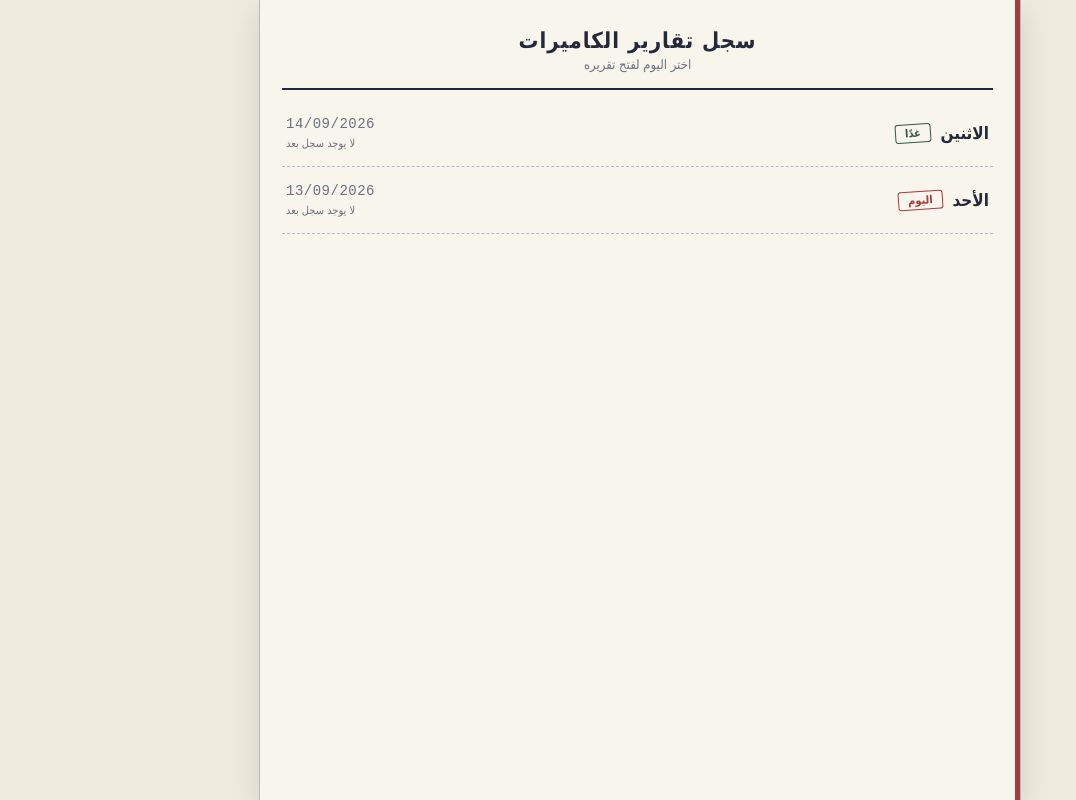
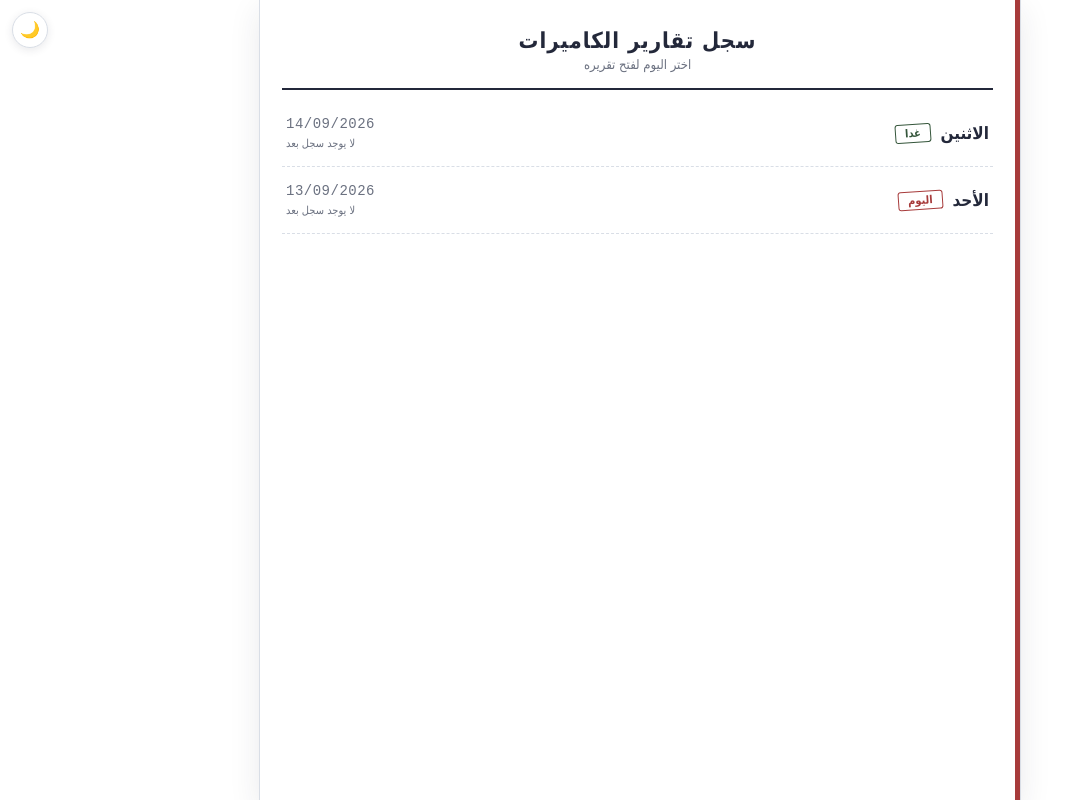
Before and after one commit to mohamedhasabalnaby0-stack/report, a plain HTML site: page index.html in a window 1280 px wide. Shown: the whole page, without its empty margins (0-1076 px from the left). Drawn offline with Linux system fonts and the light colour scheme.

Commit message:
Update index.html

```diff
--- a/index.html
+++ b/index.html
@@ -2,27 +2,59 @@
 <html lang="ar" dir="rtl">
 <head>
 <meta charset="UTF-8">
+<script>
+(function(){
+  try{
+    var t = localStorage.getItem("crt_theme");
+    if(t === "dark") document.documentElement.classList.add("dark");
+  }catch(e){}
+})();
+</script>
 <meta name="viewport" content="width=device-width, initial-scale=1.0">
 <title>سجل تقارير الكاميرات</title>
 <style>
   :root{
-    --paper: #EFEBDD;
-    --paper-card: #F8F5EC;
-    --rule: #AEB9CC;
+    --paper: #FFFFFF;
+    --paper-card: #FFFFFF;
+    --rule: #D9DEE6;
     --margin-red: #A73B3B;
     --ink: #23283A;
     --ink-faint: #6B7180;
     --stamp-red: #A73B3B;
     --stamp-green: #35563B;
-    --shadow: rgba(35,40,58,0.14);
+    --shadow: rgba(35,40,58,0.10);
+    --ledger-line: rgba(174,185,204,0.35);
+    --fault-tint: rgba(167,59,59,0.05);
+    --fault-tint-focus: rgba(167,59,59,0.09);
+    --input-focus-tint: rgba(167,59,59,0.06);
+    --active-tint: rgba(167,59,59,0.12);
+    --stamp-green-tint: rgba(53,86,59,0.08);
   }
+  html.dark{
+    --paper: #14161d;
+    --paper-card: #1b1e28;
+    --rule: #343a4a;
+    --margin-red: #c4605c;
+    --ink: #e9e9f0;
+    --ink-faint: #9aa0b4;
+    --stamp-red: #d2726d;
+    --stamp-green: #5f9468;
+    --shadow: rgba(0,0,0,0.5);
+    --ledger-line: rgba(255,255,255,0.06);
+    --fault-tint: rgba(196,96,92,0.10);
+    --fault-tint-focus: rgba(196,96,92,0.16);
+    --input-focus-tint: rgba(196,96,92,0.14);
+    --active-tint: rgba(196,96,92,0.20);
+    --stamp-green-tint: rgba(95,148,104,0.16);
+  }
+  html, body{ background:var(--paper); transition:background 0.2s ease, color 0.2s ease; }
   *{box-sizing:border-box;}
   html,body{margin:0;padding:0;}
   body{
     background:var(--paper);
     background-image:
       linear-gradient(var(--paper) 0%, var(--paper) 100%),
-      repeating-linear-gradient(0deg, transparent, transparent 34px, rgba(174,185,204,0.35) 35px);
+      repeating-linear-gradient(0deg, transparent, transparent 34px, var(--ledger-line) 35px);
     color:var(--ink);
     font-family:"Tahoma","Segoe UI","Geeza Pro",Arial,sans-serif;
     min-height:100vh;
@@ -77,8 +109,8 @@
     cursor:pointer;
     transition:background 0.15s ease;
   }
-  .day-row:hover{ background:rgba(167,59,59,0.06); }
-  .day-row:active{ background:rgba(167,59,59,0.12); }
+  .day-row:hover{ background:var(--input-focus-tint); }
+  .day-row:active{ background:var(--active-tint); }
   .day-main{ display:flex; align-items:center; gap:10px; }
   .day-name{ font-size:17px; font-weight:700; }
   .day-badge{
@@ -169,7 +201,7 @@
     border-left:1px dashed var(--rule);
   }
   table.log-table input:focus{
-    background:rgba(167,59,59,0.06);
+    background:var(--input-focus-tint);
   }
   td.col-time{
     border-left:1px dashed var(--rule);
@@ -194,7 +226,7 @@
   }
   .time-cell select.ampm-select{
     border:none;
-    background:rgba(53,86,59,0.08);
+    background:var(--stamp-green-tint);
     border-radius:3px;
     font-family:inherit;
     font-size:12px;
@@ -233,7 +265,7 @@
     cursor:pointer;
     transition:background 0.15s ease;
   }
-  .add-shift-btn:hover{ background:rgba(53,86,59,0.08); }
+  .add-shift-btn:hover{ background:var(--stamp-green-tint); }
 
   /* ===== status / sign-off section ===== */
   .status-section{
@@ -271,7 +303,7 @@
     min-height:70px;
     resize:vertical;
     border:1px dashed var(--margin-red);
-    background:rgba(167,59,59,0.05);
+    background:var(--fault-tint);
     border-radius:3px;
     font-family:inherit;
     font-size:14px;
@@ -279,7 +311,7 @@
     padding:10px;
     outline:none;
   }
-  .fault-field textarea:focus{ background:rgba(167,59,59,0.09); }
+  .fault-field textarea:focus{ background:var(--fault-tint-focus); }
 
   .field-block{ margin-bottom:18px; }
   .name-list{ display:flex; flex-direction:column; gap:8px; }
@@ -356,9 +388,33 @@
   }
   .save-flag.show{ opacity:0.92; }
   .save-flag.warn{ background:var(--margin-red); }
+
+  /* ===== theme toggle ===== */
+  .theme-toggle{
+    position:fixed;
+    top:12px;
+    left:12px;
+    z-index:50;
+    width:36px;
+    height:36px;
+    border-radius:50%;
+    border:1.5px solid var(--rule);
+    background:var(--paper-card);
+    color:var(--ink);
+    font-size:16px;
+    line-height:1;
+    cursor:pointer;
+    display:flex;
+    align-items:center;
+    justify-content:center;
+    box-shadow:0 2px 8px var(--shadow);
+    transition:background 0.2s ease, border-color 0.2s ease;
+  }
+  .theme-toggle:hover{ border-color:var(--stamp-green); }
 </style>
 </head>
 <body>
+  <button class="theme-toggle" id="themeToggle" title="تبديل الوضع الليلي/النهاري">🌙</button>
   <div class="sheet" id="app">
     <div class="loading-msg">جارِ التحميل…</div>
   </div>
@@ -501,7 +557,7 @@ async function renderHome(){
     const count = await countEventsForDay(iso);
     let badge = "";
     if(d.getTime() === today.getTime()) badge = `<span class="day-badge badge-today">اليوم</span>`;
-    else if(d.getTime() === tomorrow.getTime()) badge = `<span class="day-badge badge-tomorrow">غدًا</span>`;
+    else if(d.getTime() === tomorrow.getTime()) badge = `<span class="day-badge badge-tomorrow">غدا</span>`;
     return `
       <div class="day-row" data-iso="${iso}">
         <div class="day-main">
@@ -921,9 +977,32 @@ function wireNameList(containerId, meta, shiftMeta, key){
 }
 
 /* =========================================================
+   الوضع الليلي/النهاري
+========================================================= */
+function applyThemeIcon(){
+  const btn = document.getElementById("themeToggle");
+  if(!btn) return;
+  const isDark = document.documentElement.classList.contains("dark");
+  btn.textContent = isDark ? "☀️" : "🌙";
+}
+
+function initThemeToggle(){
+  applyThemeIcon();
+  document.getElementById("themeToggle").addEventListener("click", ()=>{
+    const html = document.documentElement;
+    html.classList.toggle("dark");
+    try{
+      localStorage.setItem("crt_theme", html.classList.contains("dark") ? "dark" : "light");
+    }catch(e){}
+    applyThemeIcon();
+  });
+}
+
+/* =========================================================
    تشغيل التطبيق
 ========================================================= */
 (async function init(){
+  initThemeToggle();
   await ensureCreatedDate();
   await renderHome();
 })();
```
